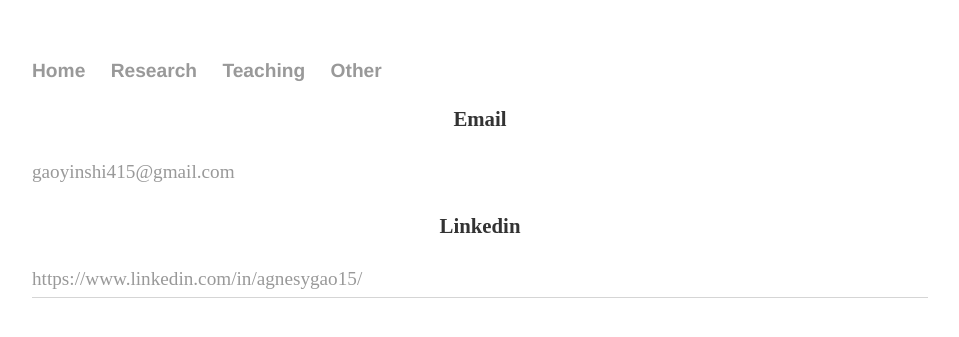
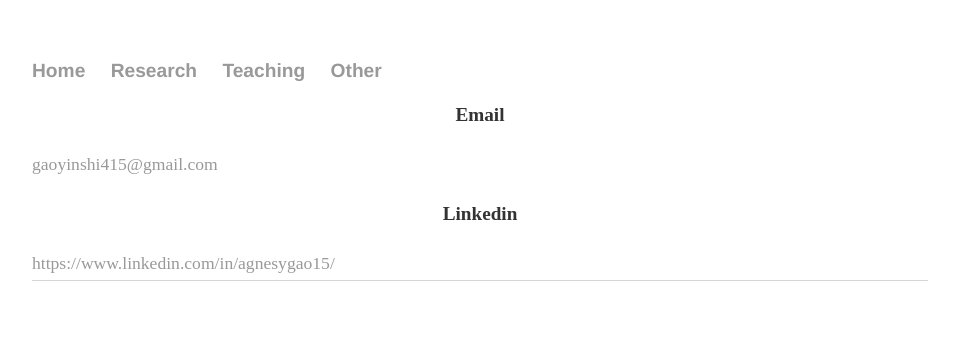
Before and after one commit to yinshi-gao/yinshi-gao.github.io, a Jekyll site: the page built from contact/index.html, in a window 1280 px wide. Shown: the top 337 px of the page, without its empty margins (160-1119 px from the left). Built offline with Jekyll 4.4.1, drawn with Linux system fonts in a browser that asks for light colours.

Commit message:
Update main.css

```diff
--- a/css/main.css
+++ b/css/main.css
@@ -22,18 +22,18 @@ a:hover {
 }
 
 h1 {
-    font-size: 1.8em;
+    font-size: 1.6em;
     font-family: 'Helvetica', 'Arial', 'Sans-Serif';
 }
 
 h2 {
-    font-size: 1.4em;
+    font-size: 1.3em;
     font-family: 'Helvetica', 'Arial', 'Sans-Serif';
     text-align: center;
 }
 
 p {
-    font-size: 1.3em;
+    font-size: 1.2em;
     font-weight: bold;
     line-height: 1.5em;
     color: #333;
@@ -41,7 +41,7 @@ p {
 }
 
 p2{
-    font-size: 1.2em;
+    font-size: 1.1em;
     line-height: 1.8em;
     color: #333;
 }
```
